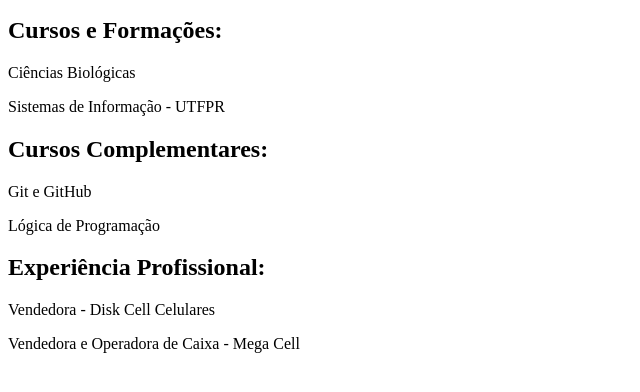
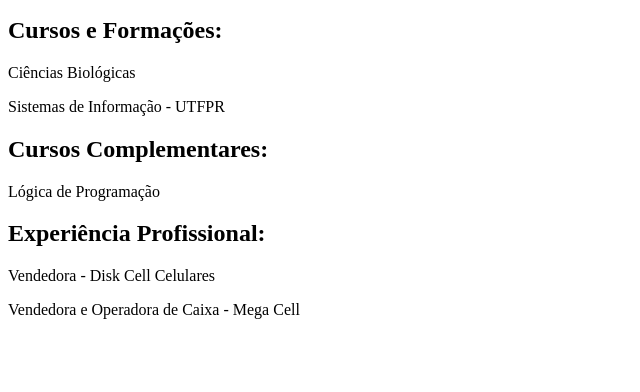
Before and after one commit to monicabaggio/atividade-CVM-monicadb, a plain HTML site: page index.html in a window 1280 px wide. Shown: the part 110-502 px from the top of the page, without its empty margins (0-640 px from the left). Drawn offline with Linux system fonts and the light colour scheme.

Commit message:
Atualiza index com informações pessoais

```diff
--- a/index.html
+++ b/index.html
@@ -14,7 +14,6 @@
     <p>Sistemas de Informação - UTFPR</p>
 
     <h2>Cursos Complementares:</h2>
-    <p>Git e GitHub</p>
     <p>Lógica de Programação</p>
 
     <h2>Experiência Profissional:</h2>
```
